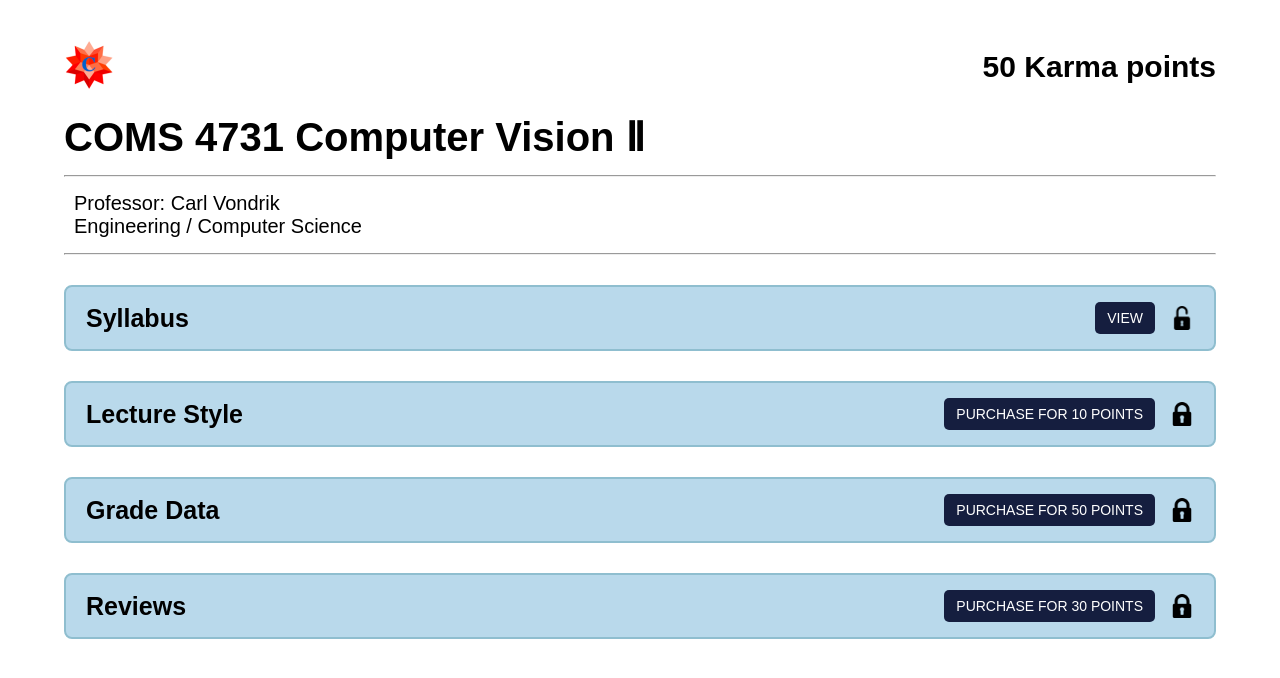
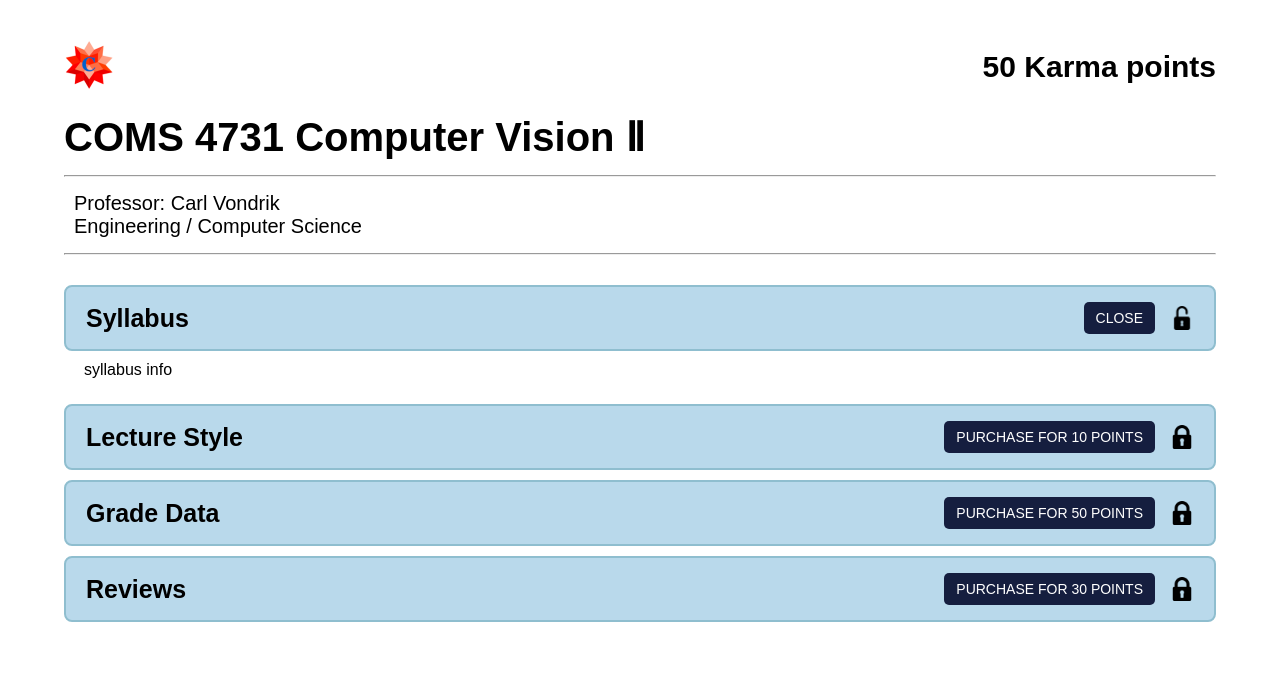
Before and after one commit to Pranav-Sukumar/AlphaCulpa, a React (Create React App) app in the folder alphaculpa/: page /viewclass in a window 1280 px wide. Both pictures are taken after a click on the button "VIEW". Shown: the top 678 px of the page. Built offline with nearby package versions, Linux system fonts and the light colour scheme.

Commit message:
expanded view

```diff
--- a/alphaculpa/src/ViewInformationClass.js
+++ b/alphaculpa/src/ViewInformationClass.js
@@ -1,37 +1,57 @@
 import './App.css';
 import './view_information.css'
 import { Link } from 'react-router-dom';
-
+import React, { useState } from 'react';
 
 function ViewInformationClass({kp, setKP}) {
+  const [isExpanded, setIsExpanded] = useState(false);
+
+  const toggleExpand = () => {
+    setIsExpanded(!isExpanded);
+  };
+
   return (
     <div class="container-vi">
       <div class="header-vi">
-        <Link to ="/">
-                <img src={require(`./images/logo.png`)} alt="Logo" class="logo"/>
+        <Link to="/">
+          <img src={require(`./images/logo.png`)} alt="Logo" class="logo" />
         </Link>
         <div class="karma-points-vi">{kp} Karma points</div>
       </div>
       <div class="info-vi">
         <div class="coursename-vi">COMS 4731 Computer Vision Ⅱ</div>
-            <hr/>
+        <hr />
         <div class="subinfo-vi">
           <div class="profname-vi">Professor: Carl Vondrik</div>
           <div class="departmentname-vi">Engineering / Computer Science</div>
         </div>
-            <hr/>
+        <hr />
       </div>
 
       <div class="section-all-vi">
+        {/* Syllabus Section */}
+        <div class="section-container-vi">
           <div class="section-vi">
             <div class="sectionname-vi">Syllabus</div>
             <div class="right-vi">
-                    <button class="view-btn-vi">VIEW</button>
+              <button
+                class={`view-btn-vi ${isExpanded ? 'active' : ''}`}
+                onClick={toggleExpand}
+              >
+                {isExpanded ? 'CLOSE' : 'VIEW'}
+              </button>
               <img class="lockimage-vi" src={require(`./images/unlock.png`)} alt="Unlock Image" />
+            </div>
+          </div>
+          <div class={`section-info-vi ${isExpanded ? 'expanded' : ''}`}>
+            <div class="description-vi">
+              syllabus info
             </div>
           </div>
         </div>
 
+        {/* Lecture Style Section - Always Collapsed */}
+        <div class="section-container-vi">
           <div class="section-vi">
             <div class="sectionname-vi">Lecture Style</div>
             <div class="right-vi">
@@ -39,6 +59,15 @@ function ViewInformationClass({kp, setKP}) {
               <img class="lockimage-vi" src={require(`./images/lock.png`)} alt="Lock Image" />
             </div>
           </div>
+          <div class="section-info-vi">
+            <div class="description-vi" style={{ display: 'none' }}>
+              syllabus info
+            </div>
+          </div>
+        </div>
+
+        {/* Grade Data Section - Always Collapsed */}
+        <div class="section-container-vi">
           <div class="section-vi">
             <div class="sectionname-vi">Grade Data</div>
             <div class="right-vi">
@@ -46,6 +75,15 @@ function ViewInformationClass({kp, setKP}) {
               <img class="lockimage-vi" src={require(`./images/lock.png`)} alt="Lock Image" />
             </div>
           </div>
+          <div class="section-info-vi">
+            <div class="description-vi" style={{ display: 'none' }}>
+              syllabus info
+            </div>
+          </div>
+        </div>
+
+        {/* Reviews Section - Always Collapsed */}
+        <div class="section-container-vi">
           <div class="section-vi">
             <div class="sectionname-vi">Reviews</div>
             <div class="right-vi">
@@ -53,8 +91,14 @@ function ViewInformationClass({kp, setKP}) {
               <img class="lockimage-vi" src={require(`./images/lock.png`)} alt="Lock Image" />
             </div>
           </div>
+          <div class="section-info-vi">
+            <div class="description-vi" style={{ display: 'none' }}>
+              syllabus info
             </div>
-
+          </div>
+        </div>
+      </div>
+    </div>
   );
 }
 
--- a/alphaculpa/src/view_information.css
+++ b/alphaculpa/src/view_information.css
@@ -60,15 +60,14 @@ hr{
     border: 2px solid #8FBECF;
     border-radius: 8px;
     padding: 15px 20px;
-    margin-bottom: 30px;
-  }
+    margin-bottom: 10px;
+}
 
 .sectionname-vi {
     font-size: 25px;
     font-weight: bold;
     color: black;
 }
-
 
 .right-vi {
     display: flex;
@@ -90,21 +89,43 @@ hr{
 
 .purchase-btn-vi {
     background-color: #151E3F;
-    color: white; /*  */
-    border: none; /*  */
-    border-radius: 5px; /*  */
-    padding: 8px 12px; /*  */
-    font-size: 14px; /*  */
+    color: white;
+    border: none;
+    border-radius: 5px;
+    padding: 8px 12px;
+    font-size: 14px;
     cursor: pointer;
     transition: background-color 0.3s ease;
-    }
-
+}
 
 .view-btn-vi:hover {
-background-color: #0056b3; /*  */
+background-color: #0056b3;
+}
+
+.purchase-btn-vi:hover {
+    background-color: #0056b3;
 }
 
 .lockimage-vi {
 width: 24px;
 height: 24px;
 }
+.section-info-vi {
+    max-height: 0;
+    overflow: hidden;
+    transition: max-height 0.3s ease-out;
+    opacity: 0;
+    margin-left: 20px;
+    margin-right: 20px;
+}
+.section-info-vi.expanded {
+    max-height: 100px; /*  */
+    opacity: 1;
+    margin-top: 10px;
+    margin-bottom: 10px;
+}
+
+.description-vi{
+    margin-bottom: 15px;
+
+}
```
Lines whose indentation alone changed are shown as unchanged.
